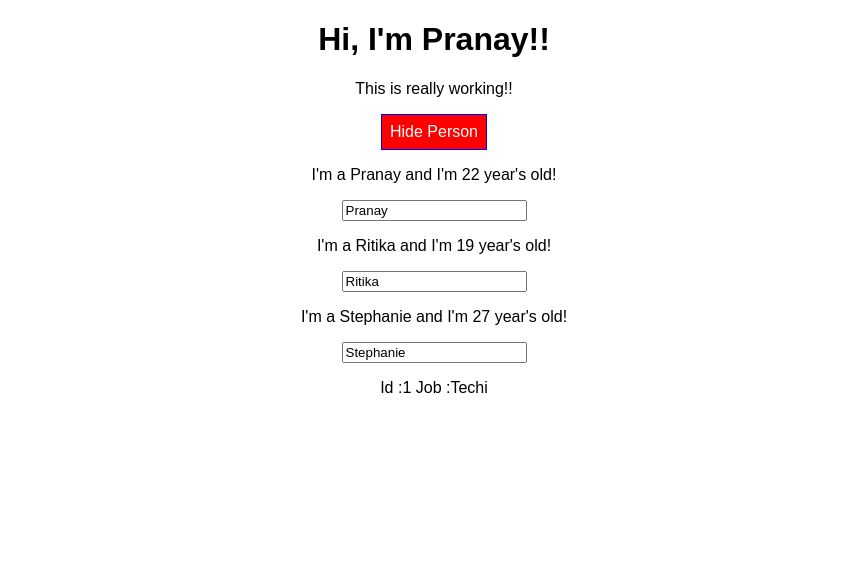
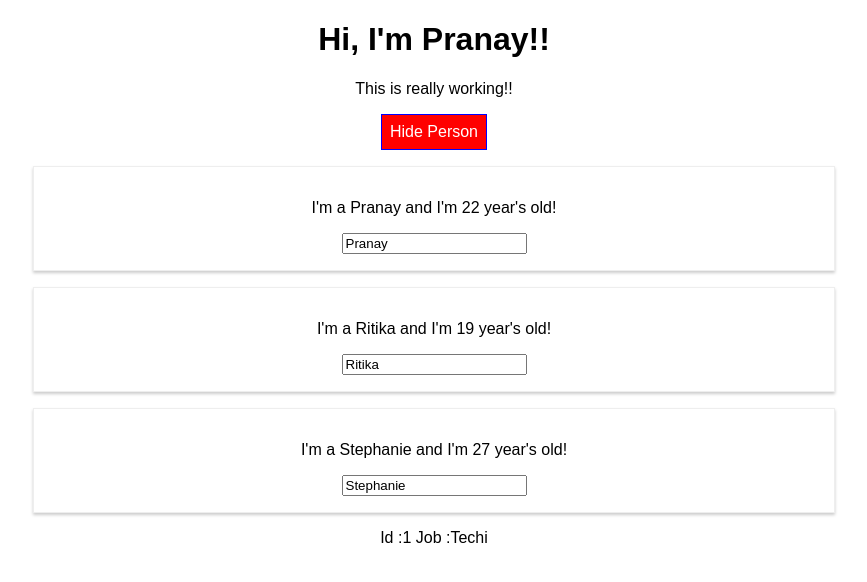
Before and after one commit to pranayneema23/React-Learning, a React app in the folder react-complete-guide/: page / in a window 1280 px wide. Both pictures are taken after a click on the button "Show Person". Shown: the top 582 px of the page, without its empty margins (206-1073 px from the left). Built offline with nearby package versions, Linux system fonts and the light colour scheme.

Commit message:
Folder restructuring

```diff
--- a/react-complete-guide/src/Person/Person.js
+++ b/react-complete-guide/src/components/Persons/Person/Person.js
@@ -1,6 +1,6 @@
 import React from 'react';
 //import Radium from 'radium';
-import './Person.css';
+import classes from './Person.css';
 //ES 6 Syntex
 //Functional, stateless, presentational, dumb components.
 //when use by class use this.props
@@ -11,7 +11,7 @@ const person = (props) => {
         }
     }
     return (
-        <div className="Person" style={style}>
+        <div className={classes.Person} style={style}>
             <p onClick={props.click}>I'm a {props.name} and I'm {props.age} year's old!</p>
             <p>{props.children}</p>
             <input type="text" onChange={props.changed} value={props.name}></input>
--- a/react-complete-guide/src/App.js
+++ b/react-complete-guide/src/containers/App.js
@@ -1,7 +1,7 @@
 import  React, { Component } from 'react';
 //import  React, { useState } from 'react'; //Part of functional component
 import classes from'./App.css';
-import Person from './Person/Person';
+import Person from '../components/Persons/Person/Person';
 
 //Functional component
 /*const app = props => {
--- a/react-complete-guide/src/index.js
+++ b/react-complete-guide/src/index.js
@@ -1,7 +1,7 @@
 import React from 'react';
 import ReactDOM from 'react-dom';
 import './index.css';
-import App from './App';
+import App from './containers/App';
 import registerServiceWorker from './registerServiceWorker';
 
 ReactDOM.render(<App />, document.getElementById('root'));
```
Also changed, not shown: react-complete-guide/src/Cockpit/Cockpit.js (added), react-complete-guide/src/components/Persons/Person/Person.css (renamed from react-complete-guide/src/Person/Person.css), react-complete-guide/src/containers/App.css (renamed from react-complete-guide/src/App.css), 1 other file (tests, documents, lock files or other folders).
